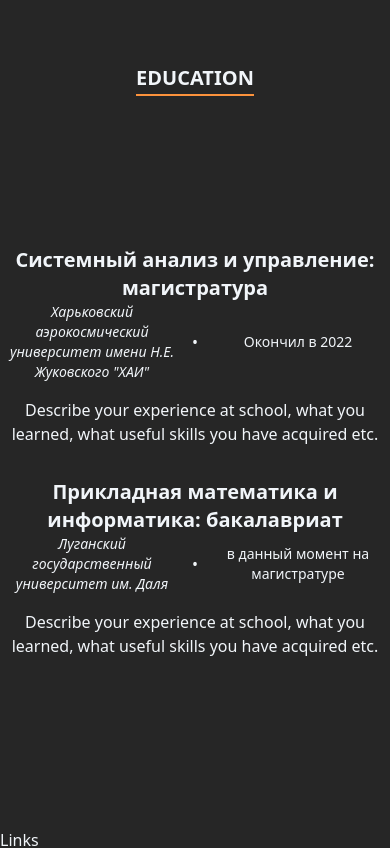
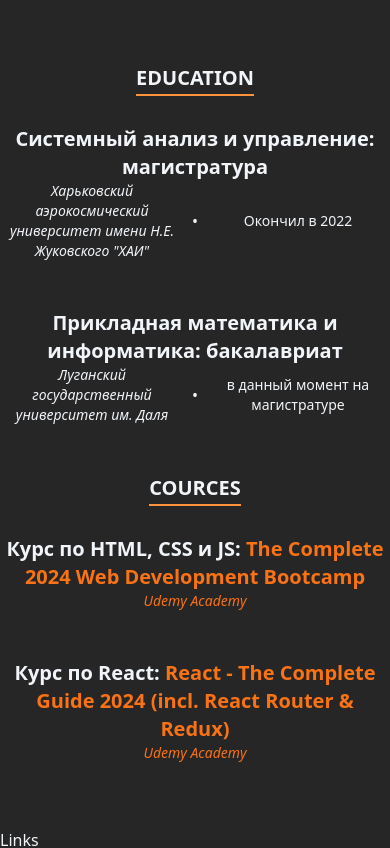
Before and after one commit to MykytaH/react-portfolio, a React (Vite) app: page / in a window 390 px wide. Shown: the part 860-1708 px from the top of the page. Built offline with nearby package versions, Linux system fonts and the light colour scheme.

Commit message:
developing

```diff
--- a/src/components/Education.jsx
+++ b/src/components/Education.jsx
@@ -1,22 +1,23 @@
 import EducationItem from "./EducationItem";
-import { EDUCATION as education } from "../data/data";
+import { EDUCATION, COURCES } from "../data/data";
 
 export default function Education() {
   return (
     <>
       <div
-        class="h-screen pt-20 grid grid-cols-1 gap-y-4 py-8 first:pt-0 last:pb-0  md:grid-cols-4"
+        className="h-screen pt-20 grid grid-cols-1 gap-y-4 py-8 first:pt-0 last:pb-0  md:grid-cols-4"
         id="education"
       >
-        <div class="col-span-1 flex justify-center md:justify-center">
-          <div class="relative h-max ">
-            <h2 class="text-xl font-bold uppercase ">Education</h2>
-            <span class="absolute inset-x-0 -bottom-1 border-b-2 border-orange-400" />
+        <div className="col-span-1 flex justify-center md:justify-end md:pr-16">
+          <div className="relative h-max ">
+            <h2 className="text-xl font-bold uppercase ">Education</h2>
+            <span className="absolute inset-x-0 -bottom-1 border-b-2 border-orange-400" />
           </div>
         </div>
-        <div class="col-span-1 flex flex-col md:col-span-3">
-          {education.map((item) => (
+        <div className="col-span-1 flex flex-col md:col-span-3">
+          {EDUCATION.map((item) => (
             <EducationItem
+              key={item.title}
               title={item.title}
               place={item.place}
               date={item.date}
@@ -24,25 +25,25 @@ export default function Education() {
             />
           ))}
         </div>
+        <div className="col-span-1 flex justify-center md:justify-end md:pr-16">
+          <div className="relative h-max ">
+            <h2 className="text-xl font-bold uppercase ">Cources</h2>
+            <span className="absolute inset-x-0 -bottom-1 border-b-2 border-orange-400" />
+          </div>
+        </div>
+        <div className="col-span-1 flex flex-col md:col-span-3">
+          {COURCES.map((item) => (
+            <EducationItem
+              key={item.title}
+              title={item.title}
+              titleLink={item.titleLink}
+              adress={item.adress}
+              place={item.place}
+              placeLink={item.placeLink}
+            />
+          ))}
+        </div>
       </div>
-      {/* <h2 className="" id="education">Education</h2>
-      <ul>
-        <li>High school: Severodonetsk liceum, Faculty of math and physics</li>
-        <li>
-          1st Bachelor deegre: Ukrainian national university of Kharkiv, Faculty
-          of cosmical teht, spetiality of system analisys
-        </li>
-        <li>
-          2nd Bachelor deegre: University of Luhansk by the name of Vladimir
-          Dahl, Faculty of Applied Mathematics and Programming
-        </li>
-        <li>Python course by Beetroot Academy</li>
-        <li>
-          <a href="https://udemy.com/course/the-complete-web-development-bootcamp">
-            WEB development course by Udemy Academy
-          </a>
-        </li>
-      </ul> */}
     </>
   );
 }
--- a/src/components/EducationItem.jsx
+++ b/src/components/EducationItem.jsx
@@ -1,18 +1,44 @@
-export default function EducationItem({ title, place, date, description }) {
+export default function EducationItem({
+  title,
+  place,
+  date,
+  description,
+  adress,
+  titleLink,
+  placeLink,
+}) {
+  const cssAnchor =
+    "text-orange-500 hover:text-orange-800 hover:transition-colors hover:duration-300";
   return (
     <>
-      <div class="flex flex-col pb-8 text-center last:pb-0 md:text-left">
-        <div class="flex flex-col pb-4">
-          <h2 class="text-xl font-bold">{title}</h2>
-          <div class="flex items-center justify-center gap-x-2 md:justify-start">
-            <span class="flex-1 text-sm font-medium italic sm:flex-none">
-              {place}
+      <div className="flex flex-col pb-8 text-center last:pb-0 md:text-left">
+        <div className="flex flex-col pb-4">
+          <h2 className="text-xl font-bold">
+            {title}
+            <a href={adress} className={cssAnchor}>
+              {titleLink}
+            </a>
+          </h2>
+
+          <div className="flex items-center justify-center gap-x-2 md:justify-start">
+            <span className="flex-1 text-sm font-medium italic sm:flex-none">
+              {placeLink ? (
+                <a href={placeLink} className={cssAnchor}>
+                  {place}
+                </a>
+              ) : (
+                <>{place}</>
+              )}
             </span>
-            <span>•</span>
-            <span class="flex-1 text-sm sm:flex-none">{date}</span>
+            {date && (
+              <>
+                <span>•</span>
+                <span className="flex-1 text-sm sm:flex-none">{date}</span>
+              </>
+            )}
           </div>
         </div>
-        <p>{description}</p>
+        {description && <p>{description}</p>}
       </div>
     </>
   );
--- a/src/components/Summary.jsx
+++ b/src/components/Summary.jsx
@@ -30,24 +30,24 @@ export default function Summary() {
             motivatd to begin my career!
           </p>
         </div>
-        <div class="absolute inset-x-0 bottom-6 flex justify-center">
+        <div className="absolute inset-x-0 bottom-6 flex justify-center">
           <a
-            class="animate-bounce hover:animate-bounceSlow  rounded-full bg-neutral-800 p-1 ring-orange-500 ring-offset-2 ring-offset-gray-700/80 focus:outline-none focus:ring-2 sm:p-2"
+            className="animate-bounce hover:animate-bounceSlow rounded-full bg-neutral-800 p-1 ring-orange-500 ring-offset-2 ring-offset-gray-700/80 focus:outline-none focus:ring-2 sm:p-2"
             href="#education"
           >
             <svg
               xmlns="http://www.w3.org/2000/svg"
               fill="none"
               viewBox="0 0 24 24"
-              stroke-width="1.5"
+              strokeWidth="1.5"
               stroke="currentColor"
               aria-hidden="true"
               data-slot="icon"
-              class="h-5 w-5 bg-transparent sm:h-6 sm:w-6"
+              className="h-5 w-5 bg-transparent sm:h-6 sm:w-6"
             >
               <path
-                stroke-linecap="round"
-                stroke-linejoin="round"
+                strokeLinecap="round"
+                strokeLinejoin="round"
                 d="m19.5 8.25-7.5 7.5-7.5-7.5"
               ></path>
             </svg>
--- a/src/data/data.js
+++ b/src/data/data.js
@@ -4,14 +4,28 @@ export const EDUCATION = [
     place:
       'Харьковский аэрокосмический университет имени Н.Е. Жуковского "ХАИ"',
     date: "Окончил в 2022",
-    description:
-      "Describe your experience at school, what you learned, what useful skills you have acquired etc.",
   },
   {
     title: "Прикладная математика и информатика: бакалавриат",
     place: "Луганский государственный университет им. Даля",
     date: "в данный момент на магистратуре",
-    description:
-      "Describe your experience at school, what you learned, what useful skills you have acquired etc.",
   },
 ];
+
+export const COURCES = [
+  {
+    title: "Курс по HTML, CSS и JS: ",
+    titleLink: "The Complete 2024 Web Development Bootcamp",
+    adress:
+      "https://www.udemy.com/course/the-complete-web-development-bootcamp/",
+    place: "Udemy Academy",
+    placeLink: "https://www.udemy.com/",
+  },
+  {
+    title: "Курс по React: ",
+    titleLink: "React - The Complete Guide 2024 (incl. React Router & Redux)",
+    adress: "https://www.udemy.com/course/react-the-complete-guide-incl-redux",
+    place: "Udemy Academy",
+    placeLink: "https://www.udemy.com/",
+  },
+];
```
